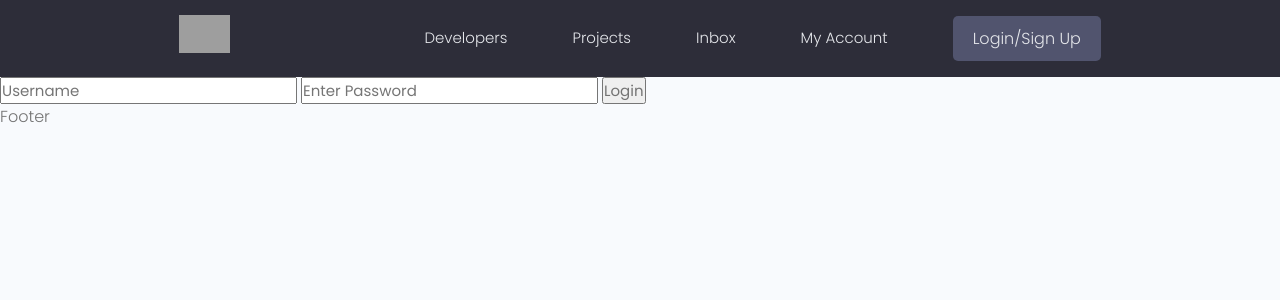
After one commit to marto2253/DjangoDevsearch, a Django app: page /login/ in a window 1280 px wide. The commit adds this page. Shown: the top 300 px of the page. Run offline with Django 4.2, Linux system fonts and the light colour scheme; some libraries are stand-ins or nearby versions; grey boxes are pictures that could not be loaded.

Commit message:
Learned about how user login/logout works. Difference between Authentication and Authorization. What are Flash messages and how to use them.

```diff
--- a/projects/views.py
+++ b/projects/views.py
@@ -2,6 +2,7 @@ from django.shortcuts import render, redirect
 from django.http import HttpResponse
 from .models import Project
 from .forms import ProjectForm
+from django.contrib.auth.decorators import login_required
 
 # Create your views here.
 
@@ -16,6 +17,7 @@ def project(request, pk):
     return render(request, 'projects/project.html', {'project': project_obj})
 
 
+@login_required(login_url='login')
 def create_project(request):
     form = ProjectForm()
 
@@ -29,6 +31,7 @@ def create_project(request):
     return render(request, 'projects/project_form.html', context)
 
 
+@login_required(login_url='login')
 def update_project(request, pk):
     project = Project.objects.get(id=pk)
     form = ProjectForm(instance=project)
@@ -43,6 +46,7 @@ def update_project(request, pk):
     return render(request, 'projects/project_form.html', context)
 
 
+@login_required(login_url='login')
 def delete_object(request, pk):
     project = Project.objects.get(id=pk)
 
--- a/templates/main.html
+++ b/templates/main.html
@@ -20,10 +20,20 @@
   <title>DevSearch - Connect with Developers!</title>
 </head>
 <body>
+
 {% include 'nav_bar.html' %}
+
+{% if messages %}
+<ul class="messages">
+    {% for message in messages %}
+    <li{% if message.tags %} class="{{ message.tags }}"{% endif %}>{{ message }}</li>
+    {% endfor %}
+</ul>
+{% endif %}
+
 {% block content %}
 
-    {% endblock content %}
+{% endblock content %}
 
 <p>Footer</p>
 </body>
--- a/templates/nav_bar.html
+++ b/templates/nav_bar.html
@@ -17,8 +17,13 @@
           <li class="header__menuItem"><a href="{% url 'projects' %}">Projects</a></li>
           <li class="header__menuItem"><a href="inbox.html">Inbox</a></li>
           <li class="header__menuItem"><a href="account.html">My Account</a></li>
-          <li class="header__menuItem"><a href="{% url 'create-project' %}">Add project</a></li>
-{#          <li class="header__menuItem"><a href="login.html" class="btn btn--sub">Login/Sign Up</a></li>#}
+            {% if request.user.is_authenticated %}
+                <li class="header__menuItem"><a href="{% url 'create-project' %}">Add project</a></li>
+                <li class="header__menuItem"><a href="{% url 'logout' %}" class="btn btn--sub">Logout</a></li>
+            {% else %}
+                <li class="header__menuItem"><a href="{% url 'login' %}" class="btn btn--sub">Login/Sign Up</a></li>
+            {% endif %}
+
         </ul>
       </nav>
     </div>
--- a/users/signals.py
+++ b/users/signals.py
@@ -22,6 +22,5 @@ def delete_user(sender, instance, **kwargs):
     user.delete()
     print('Deleting user...')
 
-
 # post_save.connect(profile_updated, sender=Profile)
 # post_delete.connect(delete_user, sender=Profile)
--- /dev/null
+++ b/users/templates/users/login_register.html
@@ -0,0 +1,15 @@
+{% extends 'main.html' %}
+
+{% block content %}
+
+    <form action="{% url 'login' %}" method="POST">
+    {% csrf_token %}
+
+    <input type="text" name="username" placeholder="Username"/>
+    <input type="password" name="password" placeholder="Enter Password"/>
+    <input type="submit" value="Login"/>
+
+    </form>
+
+
+{% endblock content %}
--- a/users/urls.py
+++ b/users/urls.py
@@ -3,5 +3,8 @@ from . import views
 
 urlpatterns = [
     path('', views.profiles, name='profiles'),
-    path('profile/<str:pk>/', views.userProfile, name='user-profile')
+    path('profile/<str:pk>/', views.userProfile, name='user-profile'),
+
+    path('login/', views.login_user, name='login'),
+    path('logout/', views.logout_user, name='logout'),
 ]
--- a/users/views.py
+++ b/users/views.py
@@ -1,5 +1,10 @@
-from django.shortcuts import render
+from django.shortcuts import render, redirect
 from .models import Profile
+from django.contrib.auth.models import User
+from django.contrib.auth import login, authenticate, logout
+from django.contrib.auth.decorators import login_required
+from django.contrib import messages
+
 # Create your views here.
 
 
@@ -17,3 +22,34 @@ def userProfile(request, pk):
 
     context = {'profile':profile, 'top_skills': top_skills, 'other_skills': other_skills}
     return render(request, 'users/user-profile.html', context)
+
+
+def login_user(request):
+
+    if request.user.is_authenticated:
+        return redirect('profiles')
+
+    if request.method == 'POST':
+        username = request.POST['username']
+        password = request.POST['password']
+
+        try:
+            user = User.objects.get(username=username)
+        except:
+            messages.error(request, 'Username does not exist')
+
+        user = authenticate(request, username=username, password=password)
+
+        if user is not None:
+            login(request, user)
+            return redirect('profiles')
+        else:
+            messages.error(request, 'Username or password is incorrect.')
+
+    return render(request, 'users/login_register.html')
+
+
+def logout_user(request):
+    logout(request)
+    messages.success(request, 'User was successfully logged out.')
+    return redirect('login')
```
